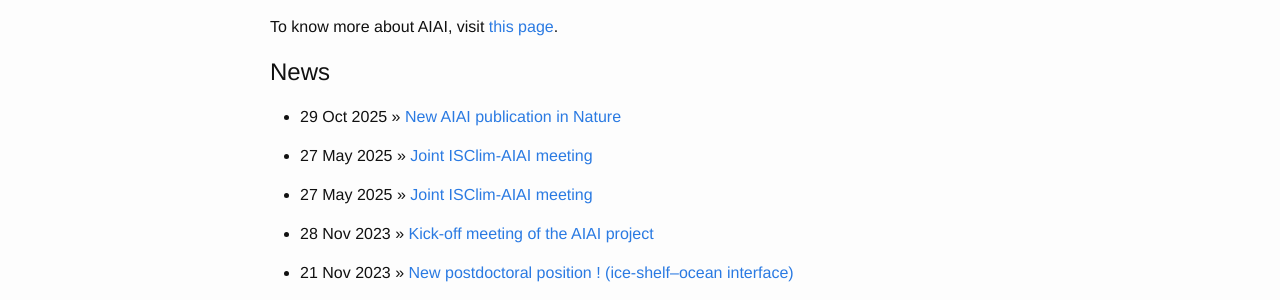
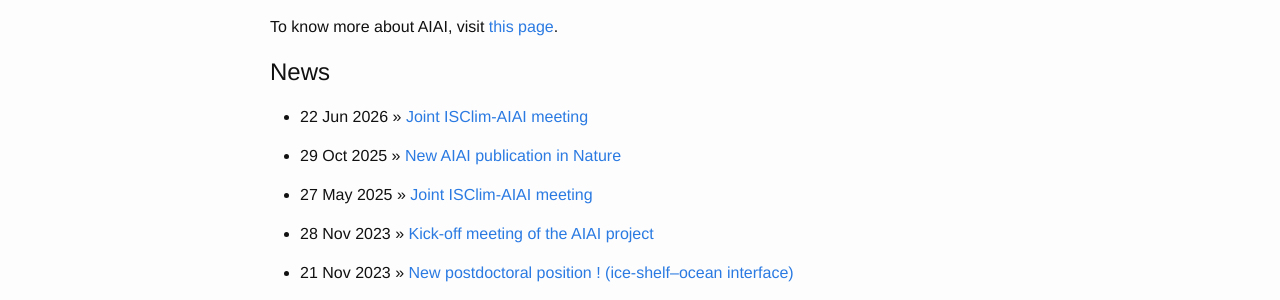
Before and after one commit to ANR-AIAI/ANR-AIAI.github.io, a Jekyll site: the page built from index.md, in a window 1280 px wide. Shown: the part 758-1058 px from the top of the page. Built offline with Jekyll 4.4.1, drawn with Linux system fonts in a browser that asks for light colours.

Commit message:
add joint ISClim-AIAI meeting

```diff
--- a/_posts/2026-06-22-joint_ISClim_AIAI_meeting.md
+++ b/_posts/2026-06-22-joint_ISClim_AIAI_meeting.md
@@ -1,7 +1,7 @@
 ---
 layout: post
 title: "Joint ISClim-AIAI meeting"
-date: 2025-05-27
+date: 2026-06-22
 ---
 
 <center><div>
```
